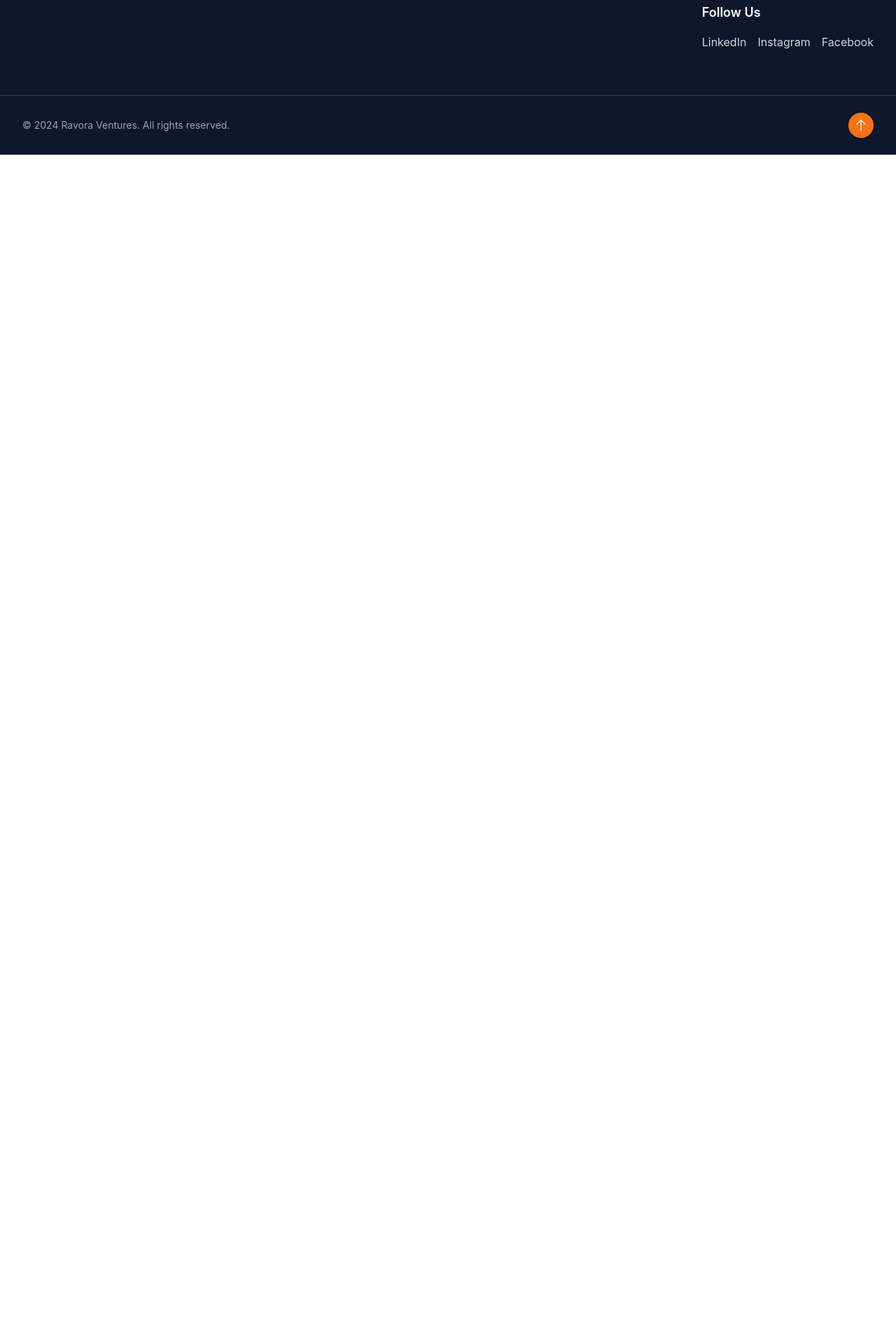
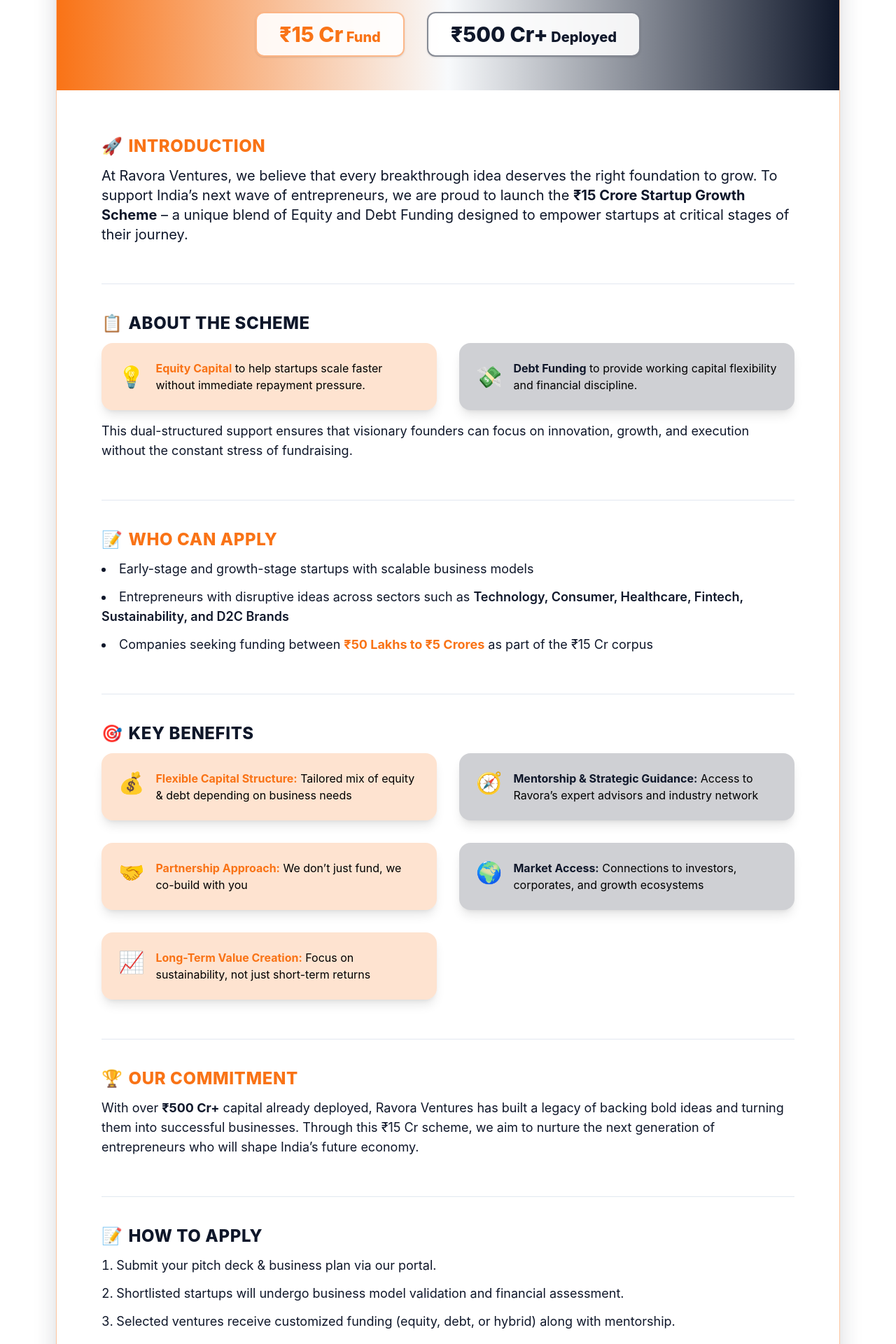
Before and after one commit to iAmTheBest4222/ravoraventures, a React (Create React App) app in the folder frontend/: page /program-details in a window 1280 px wide. Shown: the part 260-2180 px from the top of the page at 70% size. Before the commit the page ends 800 px from the top, so only its background shows below. Built offline with nearby package versions, Linux system fonts and the light colour scheme.

Commit message:
[Divyanshu]

```diff
--- a/frontend/src/App.js
+++ b/frontend/src/App.js
@@ -11,6 +11,7 @@
 import ForInvestors from './pages/ForInvestors';
 import Portfolio from './pages/Portfolio';
 import Contact from './pages/Contact';
+import ProgramDetails from './pages/ProgramDetails';
 
 // Components
 import Header from './components/common/Header';
@@ -34,6 +35,7 @@
             <Route path="/investors" element={<ForInvestors />} />
             <Route path="/portfolio" element={<Portfolio />} />
             <Route path="/contact" element={<Contact />} />
+              <Route path="/program-details" element={<ProgramDetails />} />
           </Routes>
         </main>
         <Footer />
--- a/frontend/src/pages/Home.jsx
+++ b/frontend/src/pages/Home.jsx
@@ -64,6 +64,16 @@
               </div>
             ))}
           </motion.div>
+
+            {/* View Our Details Button */}
+            <div className="mt-8 flex justify-center">
+              <a
+                href="/program-details"
+                className="inline-block px-8 py-3 rounded-full bg-orange text-white font-semibold text-lg shadow-md hover:bg-navy-blue transition-colors duration-200 focus:outline-none focus:ring-2 focus:ring-orange focus:ring-offset-2"
+              >
+                View Our Details
+              </a>
+            </div>
         </div>
 
         {/* Scroll Indicator */}
--- /dev/null
+++ b/frontend/src/pages/ProgramDetails.jsx
@@ -0,0 +1,134 @@
+
+
+export default function ProgramDetails() {
+  return (
+    <div className="max-w-6xl mx-auto px-4 py-14 font-sans">
+      {/* Glassmorphism Card Container */}
+      <div className="bg-white/80 backdrop-blur-xl rounded-3xl shadow-[0_8px_32px_0_rgba(31,41,55,0.18)] border border-orange/40 overflow-hidden relative">
+        {/* Glowing Gradient Accent */}
+        <div className="absolute -top-10 left-1/2 -translate-x-1/2 w-72 h-32 bg-gradient-to-r from-orange via-light-gray to-navy-blue opacity-30 blur-2xl rounded-full"></div>
+
+        {/* Header Section */}
+        <div className="bg-gradient-to-r from-orange via-light-gray to-navy-blue p-12 text-center relative z-10">
+          <h1 className="text-5xl md:text-6xl font-extrabold text-white drop-shadow-lg mb-3 tracking-tight uppercase">
+            Ravora Ventures
+          </h1>
+          <span className="block text-orange text-2xl md:text-3xl font-bold mb-2 tracking-wide">₹15 Crore Startup Growth Scheme</span>
+          <h2 className="text-xl md:text-2xl font-semibold text-white/90 mb-6 italic">
+            Fueling Innovation. Empowering Entrepreneurs. Building Legacies.
+          </h2>
+          <div className="flex justify-center gap-8 mt-6">
+            <div className="bg-white/90 rounded-xl px-8 py-3 shadow text-orange font-extrabold text-xl border-2 border-orange/50">
+              <span className="text-3xl">₹15 Cr</span> Fund
+            </div>
+            <div className="bg-white/90 rounded-xl px-8 py-3 shadow text-navy-blue font-extrabold text-xl border-2 border-navy-blue/50">
+              <span className="text-3xl">₹500 Cr+</span> Deployed
+            </div>
+          </div>
+        </div>
+
+        {/* Main Content */}
+        <div className="p-10 md:p-16">
+          {/* Introduction */}
+          <section className="mb-14">
+            <h3 className="text-2xl font-extrabold text-orange mb-3 flex items-center gap-2 uppercase tracking-wide">
+              <span>🚀</span> Introduction
+            </h3>
+            <p className="text-navy-blue text-lg md:text-xl leading-relaxed">
+              At Ravora Ventures, we believe that every breakthrough idea deserves the right foundation to grow. To support India’s next wave of entrepreneurs, we are proud to launch the <span className="font-bold text-navy-blue">₹15 Crore Startup Growth Scheme</span> – a unique blend of Equity and Debt Funding designed to empower startups at critical stages of their journey.
+            </p>
+          </section>
+
+          <div className="border-t border-soft-gray my-10"></div>
+
+          {/* About the Scheme */}
+          <section className="mb-14">
+            <h3 className="text-2xl font-extrabold text-navy-blue mb-3 flex items-center gap-2 uppercase tracking-wide">
+              <span>📋</span> About the Scheme
+            </h3>
+            <ul className="grid grid-cols-1 md:grid-cols-2 gap-8 mb-2">
+              <li className="bg-orange/20 rounded-2xl p-6 flex items-center gap-4 shadow-lg hover:scale-[1.04] transition-transform">
+                <span className="text-3xl">💡</span>
+                <span><span className="font-bold text-orange">Equity Capital</span> to help startups scale faster without immediate repayment pressure.</span>
+              </li>
+              <li className="bg-navy-blue/20 rounded-2xl p-6 flex items-center gap-4 shadow-lg hover:scale-[1.04] transition-transform">
+                <span className="text-3xl">💸</span>
+                <span><span className="font-bold text-navy-blue">Debt Funding</span> to provide working capital flexibility and financial discipline.</span>
+              </li>
+            </ul>
+            <p className="mt-4 text-navy-blue text-lg">This dual-structured support ensures that visionary founders can focus on innovation, growth, and execution without the constant stress of fundraising.</p>
+          </section>
+
+          <div className="border-t border-soft-gray my-10"></div>
+
+          {/* Who Can Apply */}
+          <section className="mb-14">
+            <h3 className="text-2xl font-extrabold text-orange mb-3 flex items-center gap-2 uppercase tracking-wide">
+              <span>📝</span> Who Can Apply
+            </h3>
+            <ul className="list-disc list-inside space-y-3 text-navy-blue text-lg">
+              <li>Early-stage and growth-stage startups with scalable business models</li>
+              <li>Entrepreneurs with disruptive ideas across sectors such as <span className="font-semibold text-navy-blue">Technology, Consumer, Healthcare, Fintech, Sustainability, and D2C Brands</span></li>
+              <li>Companies seeking funding between <span className="font-bold text-orange">₹50 Lakhs to ₹5 Crores</span> as part of the ₹15 Cr corpus</li>
+            </ul>
+          </section>
+
+          <div className="border-t border-soft-gray my-10"></div>
+
+          {/* Key Benefits */}
+          <section className="mb-14">
+            <h3 className="text-2xl font-extrabold text-navy-blue mb-3 flex items-center gap-2 uppercase tracking-wide">
+              <span>🎯</span> Key Benefits
+            </h3>
+            <ul className="grid grid-cols-1 md:grid-cols-2 gap-8">
+              <li className="bg-orange/20 rounded-2xl p-6 flex gap-4 items-start shadow-lg hover:scale-[1.04] transition-transform">
+                <span className="text-3xl">💰</span>
+                <span><span className="font-bold text-orange">Flexible Capital Structure:</span> Tailored mix of equity & debt depending on business needs</span>
+              </li>
+              <li className="bg-navy-blue/20 rounded-2xl p-6 flex gap-4 items-start shadow-lg hover:scale-[1.04] transition-transform">
+                <span className="text-3xl">🧭</span>
+                <span><span className="font-bold text-navy-blue">Mentorship & Strategic Guidance:</span> Access to Ravora’s expert advisors and industry network</span>
+              </li>
+              <li className="bg-orange/20 rounded-2xl p-6 flex gap-4 items-start shadow-lg hover:scale-[1.04] transition-transform">
+                <span className="text-3xl">🤝</span>
+                <span><span className="font-bold text-orange">Partnership Approach:</span> We don’t just fund, we co-build with you</span>
+              </li>
+              <li className="bg-navy-blue/20 rounded-2xl p-6 flex gap-4 items-start shadow-lg hover:scale-[1.04] transition-transform">
+                <span className="text-3xl">🌍</span>
+                <span><span className="font-bold text-navy-blue">Market Access:</span> Connections to investors, corporates, and growth ecosystems</span>
+              </li>
+              <li className="bg-orange/20 rounded-2xl p-6 flex gap-4 items-start shadow-lg hover:scale-[1.04] transition-transform">
+                <span className="text-3xl">📈</span>
+                <span><span className="font-bold text-orange">Long-Term Value Creation:</span> Focus on sustainability, not just short-term returns</span>
+              </li>
+            </ul>
+          </section>
+
+          <div className="border-t border-soft-gray my-10"></div>
+
+          {/* Our Commitment */}
+          <section className="mb-14">
+            <h3 className="text-2xl font-extrabold text-orange mb-3 flex items-center gap-2 uppercase tracking-wide">
+              <span>🏆</span> Our Commitment
+            </h3>
+            <p className="text-navy-blue text-lg">With over <span className="font-bold text-navy-blue">₹500 Cr+</span> capital already deployed, Ravora Ventures has built a legacy of backing bold ideas and turning them into successful businesses. Through this ₹15 Cr scheme, we aim to nurture the next generation of entrepreneurs who will shape India’s future economy.</p>
+          </section>
+
+          <div className="border-t border-soft-gray my-10"></div>
+
+          {/* How to Apply */}
+          <section>
+            <h3 className="text-2xl font-extrabold text-navy-blue mb-3 flex items-center gap-2 uppercase tracking-wide">
+              <span>📝</span> How to Apply
+            </h3>
+            <ol className="list-decimal list-inside space-y-3 text-navy-blue text-lg">
+              <li>Submit your pitch deck & business plan via our portal.</li>
+              <li>Shortlisted startups will undergo business model validation and financial assessment.</li>
+              <li>Selected ventures receive customized funding (equity, debt, or hybrid) along with mentorship.</li>
+            </ol>
+          </section>
+        </div>
+      </div>
+    </div>
+  );
+}
```
